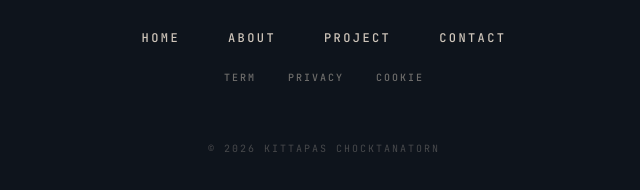
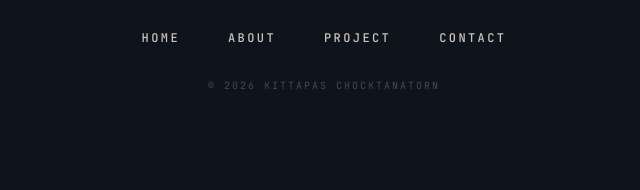
Before and after one commit to Premeeii/portfolio, a Next.js app: page / in a window 1280 px wide. Shown: the part 2978-3168 px from the top of the page, without its empty margins (316-956 px from the left). After the commit the page ends 3111 px from the top, so only its background shows below. Built offline with nearby package versions, Linux system fonts and the light colour scheme.

Commit message:
modify footer

```diff
--- a/src/components/Footer.tsx
+++ b/src/components/Footer.tsx
@@ -33,27 +33,8 @@ export default function Footer() {
           </li>
         </ul>
 
-        {/* Sub Navigation Links */}
-        <ul className="mt-6 flex flex-wrap items-center justify-center gap-x-6 gap-y-2 sm:gap-x-8 font-jetbrains text-[10px] font-medium tracking-[0.2em] text-accent/50">
-          <li>
-            <Link href="#" className="transition-colors hover:text-accent">
-              TERM
-            </Link>
-          </li>
-          <li>
-            <Link href="#" className="transition-colors hover:text-accent">
-              PRIVACY
-            </Link>
-          </li>
-          <li>
-            <Link href="#" className="transition-colors hover:text-accent">
-              COOKIE
-            </Link>
-          </li>
-        </ul>
-
         {/* Copyright */}
-        <p className="mt-14 font-jetbrains text-[9px] tracking-[0.2em] text-accent/30 sm:text-[10px]">
+        <p className="mt-8 font-jetbrains text-[9px] tracking-[0.2em] text-accent/30 sm:text-[10px]">
           © 2026 KITTAPAS CHOCKTANATORN
         </p>
       </div>
```
